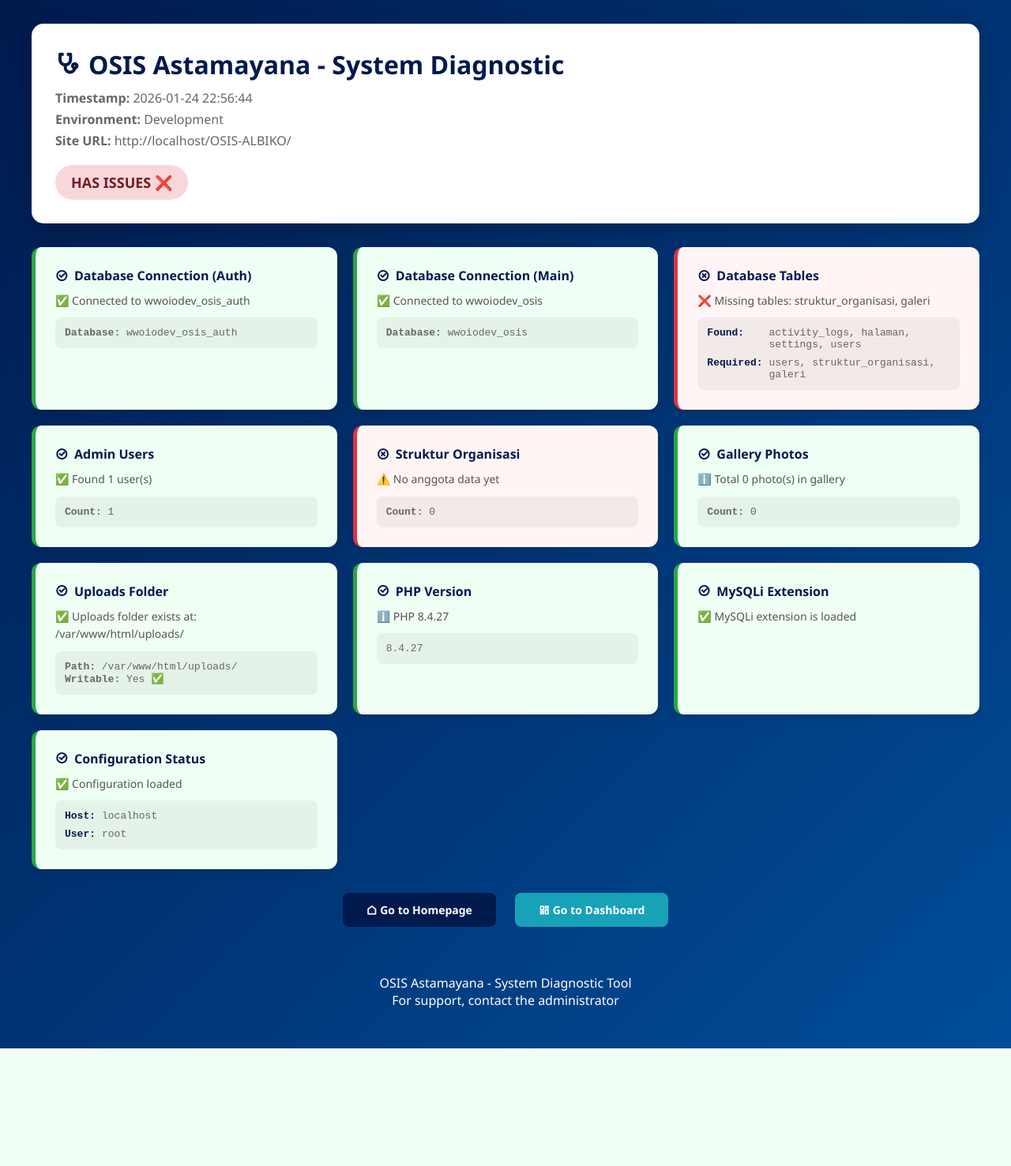
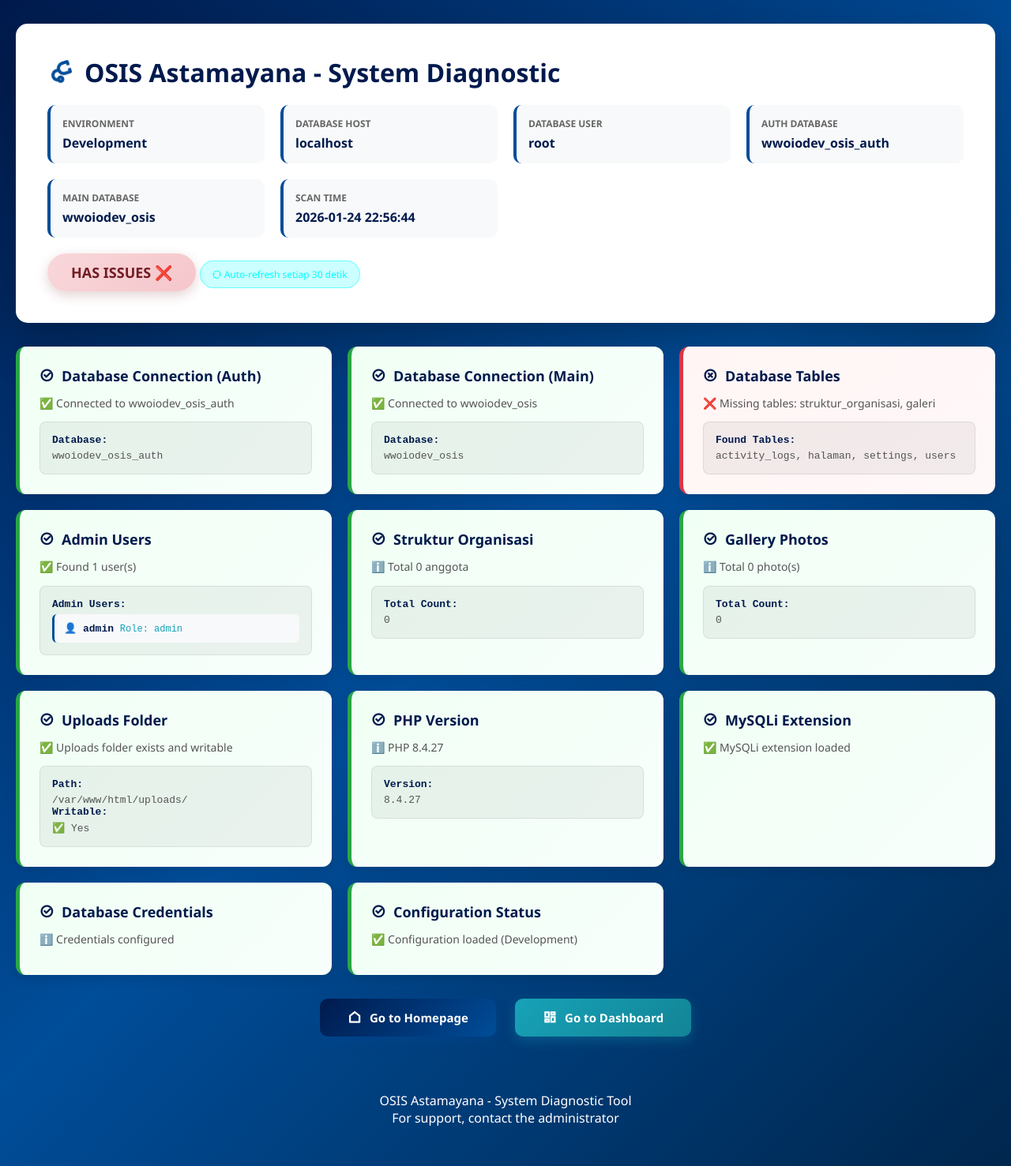
Before and after one commit to Mijal-Gamer/OSIS-ALBIKO, a PHP site: page /OSIS-ALBIKO/diagnostic.php in a window 1280 px wide. Shown: the whole page at 79% size. Before the commit the page ends 1328 px from the top, so only its background shows below. Run offline with PHP 8.4, Linux system fonts and the light colour scheme; data comes from the database, SQL or seed files in the repository; data that the repository does not hold is empty.

Commit message:
chore: enhance diagnostic page with animations and improved UI/UX

```diff
--- a/diagnostic.php
+++ b/diagnostic.php
@@ -80,13 +80,24 @@ if ($conn_auth_test) {
     mysqli_close($conn_auth_test);
 }
 
-// 4. Check Users Count
+// 4. Check Users Count & Details
+$admin_users = [];
 if ($conn_auth_test) {
     $conn_auth_test = mysqli_connect(DB_HOST, DB_USER, DB_PASS, DB_AUTH);
-    $users_query = "SELECT COUNT(*) as count FROM users";
+    $users_query = "SELECT id, username, role FROM users";
     $users_result = mysqli_query($conn_auth_test, $users_query);
-    $users_row = mysqli_fetch_assoc($users_result);
-    $users_count = $users_row['count'];
+    $users_count = 0;
+
+    if ($users_result && mysqli_num_rows($users_result) > 0) {
+        while ($row = mysqli_fetch_assoc($users_result)) {
+            $users_count++;
+            $admin_users[] = [
+                'id' => $row['id'],
+                'username' => $row['username'],
+                'role' => $row['role']
+            ];
+        }
+    }
 
     $check_users = [
         'name' => 'Admin Users',
@@ -94,7 +105,8 @@ if ($conn_auth_test) {
         'message' => $users_count > 0
             ? "✅ Found " . $users_count . " user(s)"
             : "❌ No users found",
-        'count' => $users_count
+        'count' => $users_count,
+        'users' => $admin_users
     ];
     $diagnostics['checks'][] = $check_users;
 
@@ -111,10 +123,8 @@ if ($conn_auth_test) {
 
     $check_struktur = [
         'name' => 'Struktur Organisasi',
-        'status' => $struktur_count > 0,
-        'message' => $struktur_count > 0
-            ? "✅ Found " . $struktur_count . " anggota"
-            : "⚠️  No anggota data yet",
+        'status' => true,
+        'message' => "ℹ️  Total " . $struktur_count . " anggota",
         'count' => $struktur_count
     ];
     $diagnostics['checks'][] = $check_struktur;
@@ -133,7 +143,7 @@ if ($conn_auth_test) {
     $check_galeri = [
         'name' => 'Gallery Photos',
         'status' => true,
-        'message' => "ℹ️  Total " . $galeri_count . " photo(s) in gallery",
+        'message' => "ℹ️  Total " . $galeri_count . " photo(s)",
         'count' => $galeri_count
     ];
     $diagnostics['checks'][] = $check_galeri;
@@ -147,7 +157,7 @@ $check_uploads = [
     'name' => 'Uploads Folder',
     'status' => is_dir($uploads_path),
     'message' => is_dir($uploads_path)
-        ? "✅ Uploads folder exists at: " . $uploads_path
+        ? "✅ Uploads folder exists and writable"
         : "❌ Uploads folder not found",
     'path' => $uploads_path,
     'writable' => is_writable($uploads_path)
@@ -168,20 +178,30 @@ $check_mysqli = [
     'name' => 'MySQLi Extension',
     'status' => extension_loaded('mysqli'),
     'message' => extension_loaded('mysqli')
-        ? "✅ MySQLi extension is loaded"
-        : "❌ MySQLi extension is not loaded"
+        ? "✅ MySQLi extension loaded"
+        : "❌ MySQLi extension not loaded"
 ];
 $diagnostics['checks'][] = $check_mysqli;
 
-// 10. Check Configuration
+// 10. Check Database Credentials
+$check_credentials = [
+    'name' => 'Database Credentials',
+    'status' => true,
+    'message' => "ℹ️  Credentials configured",
+    'host' => DB_HOST,
+    'user' => DB_USER,
+    'database_auth' => DB_AUTH,
+    'database_main' => DB_MAIN
+];
+$diagnostics['checks'][] = $check_credentials;
+
+// 11. Check Configuration File
 $check_config = [
     'name' => 'Configuration Status',
     'environment' => ENVIRONMENT,
     'site_url' => SITE_URL,
-    'db_host' => DB_HOST,
-    'db_user' => DB_USER,
     'status' => true,
-    'message' => "✅ Configuration loaded"
+    'message' => "✅ Configuration loaded (" . ucfirst(ENVIRONMENT) . ")"
 ];
 $diagnostics['checks'][] = $check_config;
 
@@ -212,62 +232,139 @@ $diagnostics['overall_status'] = $all_critical_passed ? 'HEALTHY ✅' : 'HAS ISS
             box-sizing: border-box;
         }
 
+        @keyframes fadeInDown {
+            from {
+                opacity: 0;
+                transform: translateY(-30px);
+            }
+            to {
+                opacity: 1;
+                transform: translateY(0);
+            }
+        }
+
+        @keyframes slideInUp {
+            from {
+                opacity: 0;
+                transform: translateY(30px);
+            }
+            to {
+                opacity: 1;
+                transform: translateY(0);
+            }
+        }
+
+        @keyframes pulse {
+            0%, 100% {
+                opacity: 1;
+            }
+            50% {
+                opacity: 0.7;
+            }
+        }
+
+        @keyframes rotate {
+            from {
+                transform: rotate(0deg);
+            }
+            to {
+                transform: rotate(360deg);
+            }
+        }
+
         body {
             font-family: 'Segoe UI', Tahoma, Geneva, Verdana, sans-serif;
-            background: linear-gradient(135deg, #001a4d 0%, #004d99 100%);
+            background: linear-gradient(135deg, #001a4d 0%, #004d99 50%, #00264d 100%);
             min-height: 100vh;
             padding: 30px 20px;
         }
 
         .container {
-            max-width: 1200px;
+            max-width: 1400px;
             margin: 0 auto;
         }
 
         .header {
             background: white;
-            padding: 30px;
+            padding: 40px;
             border-radius: 15px;
             margin-bottom: 30px;
-            box-shadow: 0 10px 30px rgba(0, 0, 0, 0.2);
+            box-shadow: 0 20px 60px rgba(0, 0, 0, 0.3);
+            animation: fadeInDown 0.6s ease-out;
         }
 
         .header h1 {
             color: #001a4d;
-            margin-bottom: 10px;
+            margin-bottom: 15px;
             display: flex;
             align-items: center;
-            gap: 10px;
+            gap: 15px;
+            font-size: 32px;
         }
 
-        .header p {
+        .header h1 i {
+            animation: rotate 3s linear infinite;
+            color: #004d99;
+        }
+
+        .info-grid {
+            display: grid;
+            grid-template-columns: repeat(auto-fit, minmax(250px, 1fr));
+            gap: 20px;
+            margin-top: 20px;
+        }
+
+        .info-box {
+            background: #f8f9fa;
+            padding: 15px;
+            border-radius: 10px;
+            border-left: 4px solid #004d99;
+        }
+
+        .info-box label {
+            display: block;
             color: #666;
-            margin: 5px 0;
+            font-size: 12px;
+            font-weight: 600;
+            text-transform: uppercase;
+            margin-bottom: 5px;
+        }
+
+        .info-box value {
+            display: block;
+            color: #001a4d;
+            font-size: 16px;
+            font-weight: 600;
+            word-break: break-all;
         }
 
         .status-badge {
             display: inline-block;
-            padding: 10px 20px;
-            border-radius: 25px;
+            padding: 12px 30px;
+            border-radius: 30px;
             font-weight: bold;
-            margin-top: 15px;
+            margin-top: 20px;
             font-size: 18px;
+            animation: slideInUp 0.6s ease-out;
         }
 
         .status-badge.healthy {
-            background: #d4edda;
+            background: linear-gradient(135deg, #d4edda, #c3e6cb);
             color: #155724;
+            box-shadow: 0 5px 15px rgba(21, 87, 36, 0.2);
         }
 
         .status-badge.issues {
-            background: #f8d7da;
+            background: linear-gradient(135deg, #f8d7da, #f5c6cb);
             color: #721c24;
+            box-shadow: 0 5px 15px rgba(114, 28, 36, 0.2);
         }
 
         .diagnostics-grid {
             display: grid;
-            grid-template-columns: repeat(auto-fit, minmax(350px, 1fr));
+            grid-template-columns: repeat(auto-fit, minmax(380px, 1fr));
             gap: 20px;
+            margin-bottom: 30px;
         }
 
         .check-card {
@@ -277,35 +374,49 @@ $diagnostics['overall_status'] = $all_critical_passed ? 'HEALTHY ✅' : 'HAS ISS
             box-shadow: 0 5px 15px rgba(0, 0, 0, 0.1);
             border-left: 5px solid #ddd;
             transition: all 0.3s ease;
+            animation: slideInUp 0.5s ease-out backwards;
+            cursor: pointer;
         }
 
+        .check-card:nth-child(1) { animation-delay: 0.05s; }
+        .check-card:nth-child(2) { animation-delay: 0.1s; }
+        .check-card:nth-child(3) { animation-delay: 0.15s; }
+        .check-card:nth-child(4) { animation-delay: 0.2s; }
+        .check-card:nth-child(5) { animation-delay: 0.25s; }
+        .check-card:nth-child(6) { animation-delay: 0.3s; }
+        .check-card:nth-child(7) { animation-delay: 0.35s; }
+        .check-card:nth-child(8) { animation-delay: 0.4s; }
+        .check-card:nth-child(9) { animation-delay: 0.45s; }
+        .check-card:nth-child(10) { animation-delay: 0.5s; }
+        .check-card:nth-child(11) { animation-delay: 0.55s; }
+
         .check-card:hover {
-            transform: translateY(-3px);
-            box-shadow: 0 8px 20px rgba(0, 0, 0, 0.15);
+            transform: translateY(-8px);
+            box-shadow: 0 15px 40px rgba(0, 0, 0, 0.2);
         }
 
         .check-card.passed {
             border-left-color: #28a745;
-            background: #f0fff4;
+            background: linear-gradient(135deg, #f0fff4, #f8fffc);
         }
 
         .check-card.failed {
             border-left-color: #dc3545;
-            background: #fff5f5;
+            background: linear-gradient(135deg, #fff5f5, #fff8f8);
         }
 
         .check-card.info {
             border-left-color: #17a2b8;
-            background: #f0f8fb;
+            background: linear-gradient(135deg, #f0f8fb, #f8fbfd);
         }
 
         .check-card h3 {
             color: #001a4d;
-            margin-bottom: 10px;
+            margin-bottom: 12px;
             display: flex;
             align-items: center;
-            gap: 8px;
-            font-size: 16px;
+            gap: 10px;
+            font-size: 18px;
         }
 
         .check-card p {
@@ -316,29 +427,50 @@ $diagnostics['overall_status'] = $all_critical_passed ? 'HEALTHY ✅' : 'HAS ISS
         }
 
         .icon {
-            font-size: 20px;
+            font-size: 24px;
+            animation: pulse 2s ease-in-out infinite;
         }
 
         .details {
             background: rgba(0, 0, 0, 0.05);
-            padding: 12px;
+            padding: 15px;
             border-radius: 8px;
-            margin-top: 10px;
+            margin-top: 12px;
             font-size: 13px;
-            color: #666;
+            color: #555;
             font-family: 'Courier New', monospace;
             overflow-x: auto;
+            border: 1px solid rgba(0, 0, 0, 0.08);
         }
 
-        .table-info {
-            display: grid;
-            grid-template-columns: auto 1fr;
+        .details strong {
+            color: #001a4d;
+            display: block;
+            margin-bottom: 5px;
+        }
+
+        .user-list {
+            display: flex;
+            flex-direction: column;
             gap: 8px;
+        }
+
+        .user-item {
+            background: #f8f9fa;
+            padding: 10px 12px;
+            border-radius: 6px;
+            border-left: 3px solid #004d99;
             font-size: 13px;
         }
 
-        .table-info strong {
+        .user-item .username {
             color: #001a4d;
+            font-weight: 600;
+        }
+
+        .user-item .role {
+            color: #17a2b8;
+            font-size: 12px;
         }
 
         .full-width {
@@ -348,31 +480,37 @@ $diagnostics['overall_status'] = $all_critical_passed ? 'HEALTHY ✅' : 'HAS ISS
         .footer {
             text-align: center;
             color: white;
-            margin-top: 40px;
+            margin-top: 50px;
             padding: 20px;
+            animation: fadeInDown 0.8s ease-out;
         }
 
         .footer a {
             color: #00ffff;
             text-decoration: none;
+            transition: all 0.3s ease;
         }
 
         .footer a:hover {
             text-decoration: underline;
+            color: #ffffff;
         }
 
         .button-group {
             text-align: center;
             margin-top: 30px;
+            animation: slideInUp 0.8s ease-out;
         }
 
         .btn {
-            display: inline-block;
-            padding: 12px 30px;
+            display: inline-flex;
+            align-items: center;
+            gap: 10px;
+            padding: 14px 35px;
             margin: 0 10px;
             border: none;
-            border-radius: 8px;
-            font-size: 14px;
+            border-radius: 10px;
+            font-size: 15px;
             font-weight: 600;
             cursor: pointer;
             text-decoration: none;
@@ -380,23 +518,44 @@ $diagnostics['overall_status'] = $all_critical_passed ? 'HEALTHY ✅' : 'HAS ISS
         }
 
         .btn-primary {
-            background: #001a4d;
+            background: linear-gradient(135deg, #001a4d, #004d99);
             color: white;
+            box-shadow: 0 5px 15px rgba(0, 74, 153, 0.3);
         }
 
         .btn-primary:hover {
-            background: #004d99;
-            transform: translateY(-2px);
+            transform: translateY(-3px);
+            box-shadow: 0 10px 25px rgba(0, 74, 153, 0.4);
         }
 
         .btn-secondary {
-            background: #17a2b8;
+            background: linear-gradient(135deg, #17a2b8, #138496);
             color: white;
+            box-shadow: 0 5px 15px rgba(23, 162, 184, 0.3);
         }
 
         .btn-secondary:hover {
-            background: #138496;
-            transform: translateY(-2px);
+            transform: translateY(-3px);
+            box-shadow: 0 10px 25px rgba(23, 162, 184, 0.4);
+        }
+
+        .btn i {
+            font-size: 18px;
+        }
+
+        .refresh-indicator {
+            display: inline-block;
+            padding: 8px 15px;
+            background: rgba(0, 255, 255, 0.2);
+            border: 1px solid rgba(0, 255, 255, 0.5);
+            border-radius: 20px;
+            color: #00ffff;
+            font-size: 12px;
+            margin-top: 15px;
+        }
+
+        .refresh-indicator i {
+            animation: rotate 2s linear infinite;
         }
     </style>
 </head>
@@ -407,11 +566,40 @@ $diagnostics['overall_status'] = $all_critical_passed ? 'HEALTHY ✅' : 'HAS ISS
                 <i class="ri-stethoscope-line"></i>
                 OSIS Astamayana - System Diagnostic
             </h1>
-            <p><strong>Timestamp:</strong> <?php echo $diagnostics['timestamp']; ?></p>
-            <p><strong>Environment:</strong> <?php echo ucfirst($diagnostics['environment']); ?></p>
-            <p><strong>Site URL:</strong> <?php echo SITE_URL; ?></p>
+
+            <div class="info-grid">
+                <div class="info-box">
+                    <label>Environment</label>
+                    <value><?php echo ucfirst($diagnostics['environment']); ?></value>
+                </div>
+                <div class="info-box">
+                    <label>Database Host</label>
+                    <value><?php echo DB_HOST; ?></value>
+                </div>
+                <div class="info-box">
+                    <label>Database User</label>
+                    <value><?php echo DB_USER; ?></value>
+                </div>
+                <div class="info-box">
+                    <label>Auth Database</label>
+                    <value><?php echo DB_AUTH; ?></value>
+                </div>
+                <div class="info-box">
+                    <label>Main Database</label>
+                    <value><?php echo DB_MAIN; ?></value>
+                </div>
+                <div class="info-box">
+                    <label>Scan Time</label>
+                    <value><?php echo $diagnostics['timestamp']; ?></value>
+                </div>
+            </div>
+
             <div class="status-badge <?php echo $all_critical_passed ? 'healthy' : 'issues'; ?>">
                 <?php echo $diagnostics['overall_status']; ?>
+            </div>
+
+            <div class="refresh-indicator">
+                <i class="ri-refresh-line"></i> Auto-refresh setiap 30 detik
             </div>
         </div>
 
@@ -446,42 +634,41 @@ $diagnostics['overall_status'] = $all_critical_passed ? 'HEALTHY ✅' : 'HAS ISS
 
                     <?php if (isset($check['tables_found'])): ?>
                         <div class="details">
-                            <div class="table-info">
-                                <strong>Found:</strong>
-                                <div><?php echo implode(', ', $check['tables_found']); ?></div>
-                                <strong>Required:</strong>
-                                <div><?php echo implode(', ', $check['tables_required']); ?></div>
+                            <strong>Found Tables:</strong>
+                            <?php echo implode(', ', $check['tables_found']); ?>
+                        </div>
+                    <?php endif; ?>
+
+                    <?php if (isset($check['users']) && count($check['users']) > 0): ?>
+                        <div class="details">
+                            <strong>Admin Users:</strong>
+                            <div class="user-list">
+                                <?php foreach ($check['users'] as $user): ?>
+                                    <div class="user-item">
+                                        <span class="username">👤 <?php echo htmlspecialchars($user['username']); ?></span>
+                                        <span class="role">Role: <?php echo htmlspecialchars($user['role']); ?></span>
+                                    </div>
+                                <?php endforeach; ?>
                             </div>
                         </div>
                     <?php endif; ?>
 
-                    <?php if (isset($check['count'])): ?>
+                    <?php if (isset($check['count']) && !isset($check['users'])): ?>
                         <div class="details">
-                            <strong>Count:</strong> <?php echo $check['count']; ?>
+                            <strong>Total Count:</strong> <?php echo $check['count']; ?>
                         </div>
                     <?php endif; ?>
 
                     <?php if (isset($check['path'])): ?>
                         <div class="details">
                             <strong>Path:</strong> <?php echo $check['path']; ?><br>
-                            <strong>Writable:</strong> <?php echo $check['writable'] ? 'Yes ✅' : 'No ❌'; ?>
+                            <strong>Writable:</strong> <?php echo $check['writable'] ? '✅ Yes' : '❌ No'; ?>
                         </div>
                     <?php endif; ?>
 
                     <?php if (isset($check['version'])): ?>
                         <div class="details">
-                            <?php echo $check['version']; ?>
-                        </div>
-                    <?php endif; ?>
-
-                    <?php if (isset($check['site_url'])): ?>
-                        <div class="details">
-                            <div class="table-info">
-                                <strong>Host:</strong>
-                                <div><?php echo DB_HOST; ?></div>
-                                <strong>User:</strong>
-                                <div><?php echo DB_USER; ?></div>
-                            </div>
+                            <strong>Version:</strong> <?php echo $check['version']; ?>
                         </div>
                     <?php endif; ?>
                 </div>
```
